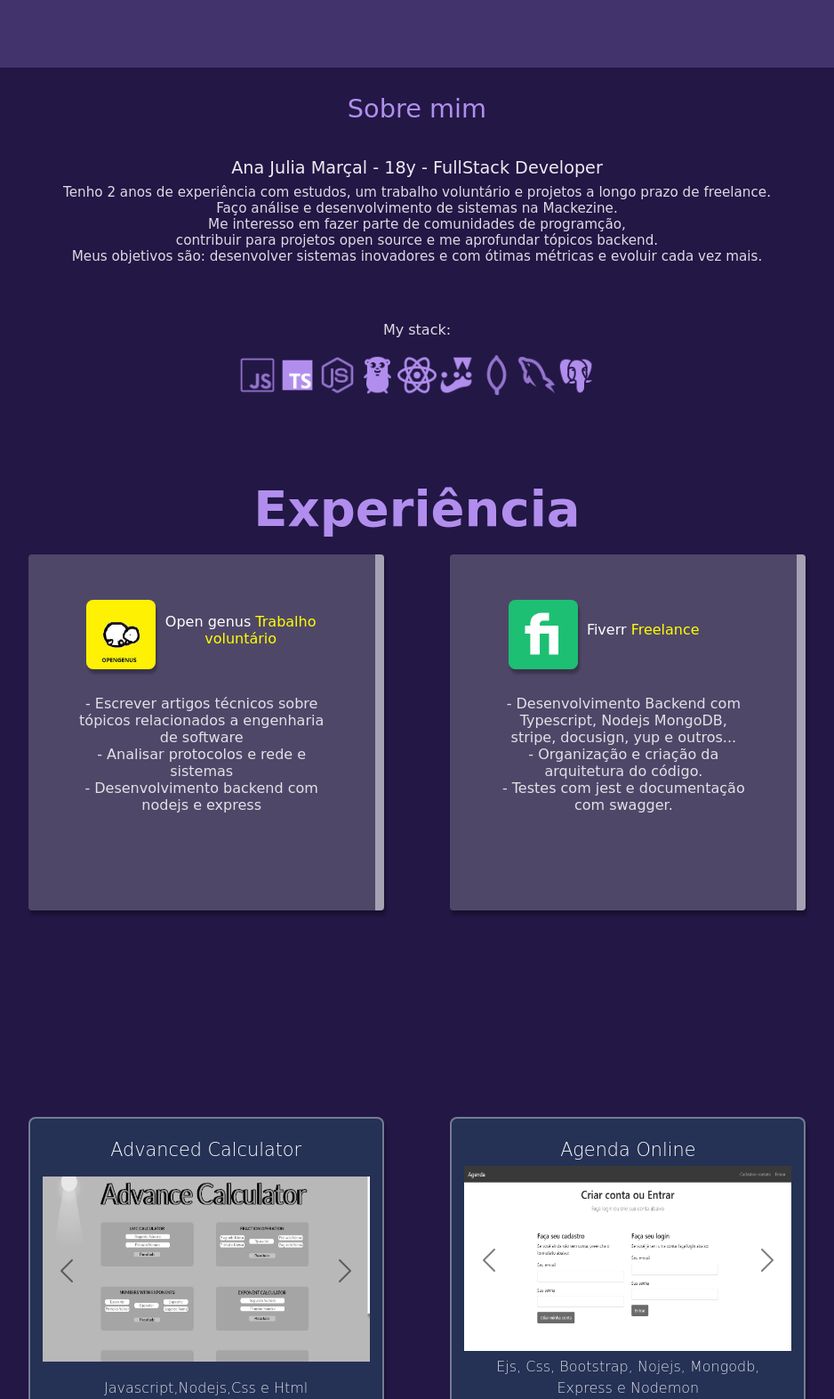
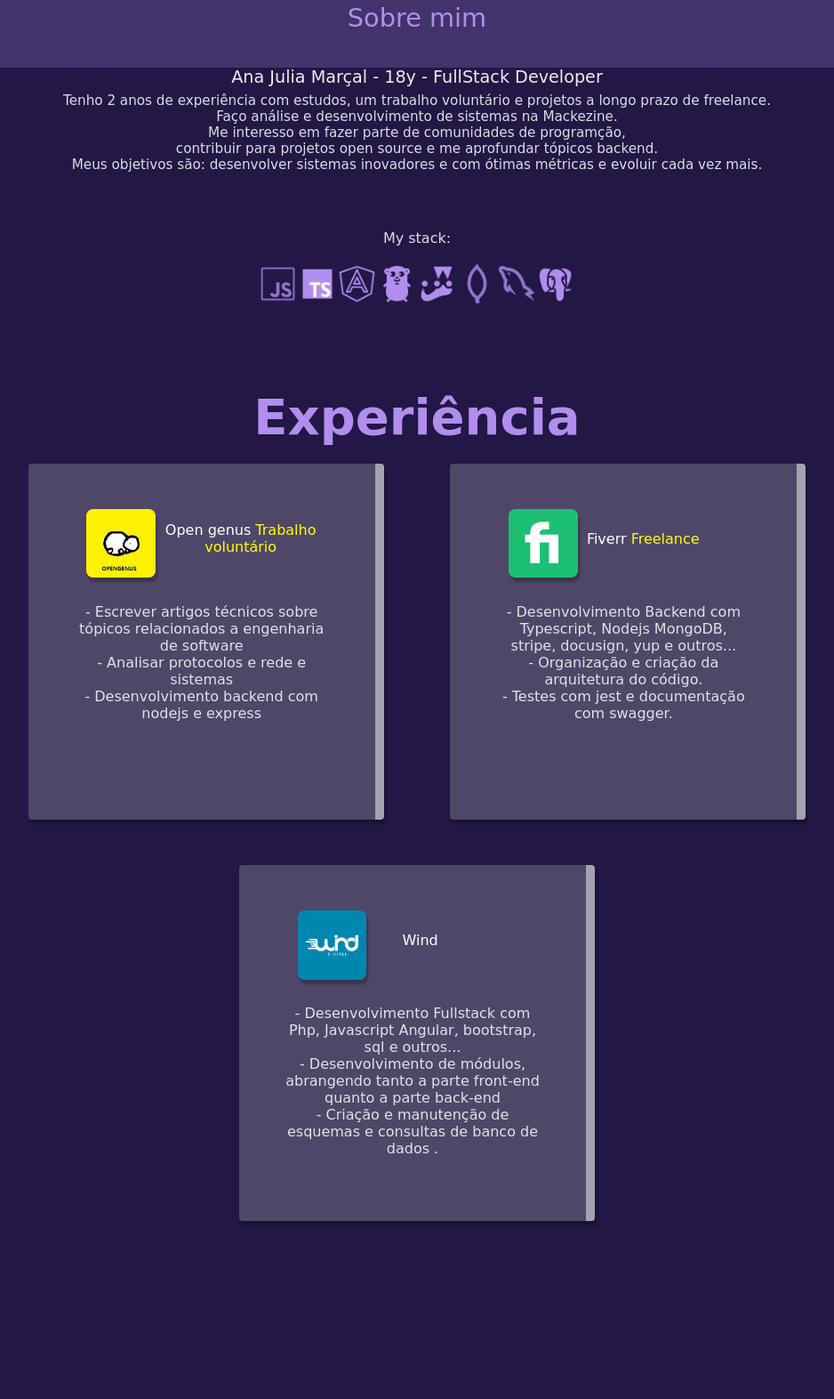
Before and after one commit to Julia-Marcal/JuliasPortifolio, a website: page index.html in a window 1280 px wide. Shown: the part 413-1985 px from the top of the page at 89% size, without its empty margins (171-1109 px from the left). Drawn offline with nearby package versions, Linux system fonts and the light colour scheme; a web font is replaced by a local one.

Commit message:
updating my professional information

```diff
--- a/index.html
+++ b/index.html
@@ -79,9 +79,8 @@
         <div class="stack">
             <img class="img-js" src="src/javascript.png" alt="js">
             <img class="img-ts" src="src/typescript.png" alt="typescript">
-            <img class="img-node" src="src/node.png" alt="node">
+            <img class="img-angular" src="src/angular.png" alt="angular">
             <img class="img-golang" src="src/golang.png" alt="golang">
-            <img class="img-react" src="src/react.png" alt="react">
             <img class="img-jest" src="src/jest.png" alt="jest">
             <img class="img-mongo" src="src/mongodb.png" alt="mongodb">
             <img class="img-mysql" src="src/mysql.png" alt="mysql">
@@ -117,6 +116,20 @@
                     </p>
                     <p class="job-desc">- Organização e criação da arquitetura do código.</p>
                     <p class="job-desc">- Testes com jest e documentação com swagger.</p>
+                </div>
+            </div>
+
+            <div class="job-card">
+                <div class="wind-job">
+                    <div class="job-infos">
+                        <img class="fiverr" src="src/windDigital.png" alt="wind" style="width: 30%; height: 70%; border-radius: 10%; box-shadow: 2px 5px 3px rgba(0, 0, 0, 0.265)">
+                        <h2 class="job-title" style="margin-left: 30px;">Wind</h2>
+                    </div>
+                    <p class="job-desc">- Desenvolvimento Fullstack com Php, Javascript
+                        Angular, bootstrap, sql e outros...
+                    </p>
+                    <p class="job-desc">- Desenvolvimento de módulos, abrangendo tanto a parte front-end quanto a parte back-end</p>
+                    <p class="job-desc">- Criação e manutenção de esquemas e consultas de banco de dados .</p>
                 </div>
             </div>
 
--- a/src/style.css
+++ b/src/style.css
@@ -34,7 +34,7 @@ body{
 
 .navbar-brand:hover{
     cursor: pointer;
-    color: #b18eed;
+    color: rgb(176, 140, 237);
 }
 
 h1{
@@ -185,7 +185,7 @@ h1{
 }
 
 .h-description{
-    padding-block-start: 12%;
+    padding-block-start: 4%;
 
 }
 
@@ -221,6 +221,11 @@ h1{
 }
 
 .img-golang{
+    width: 3.5%;
+    height: 3.5%;
+}
+
+.img-angular{
     width: 3.5%;
     height: 3.5%;
 }
```
Also changed, not shown: src/angular.png (added), src/node.png (deleted), src/windDigital.png (added).
